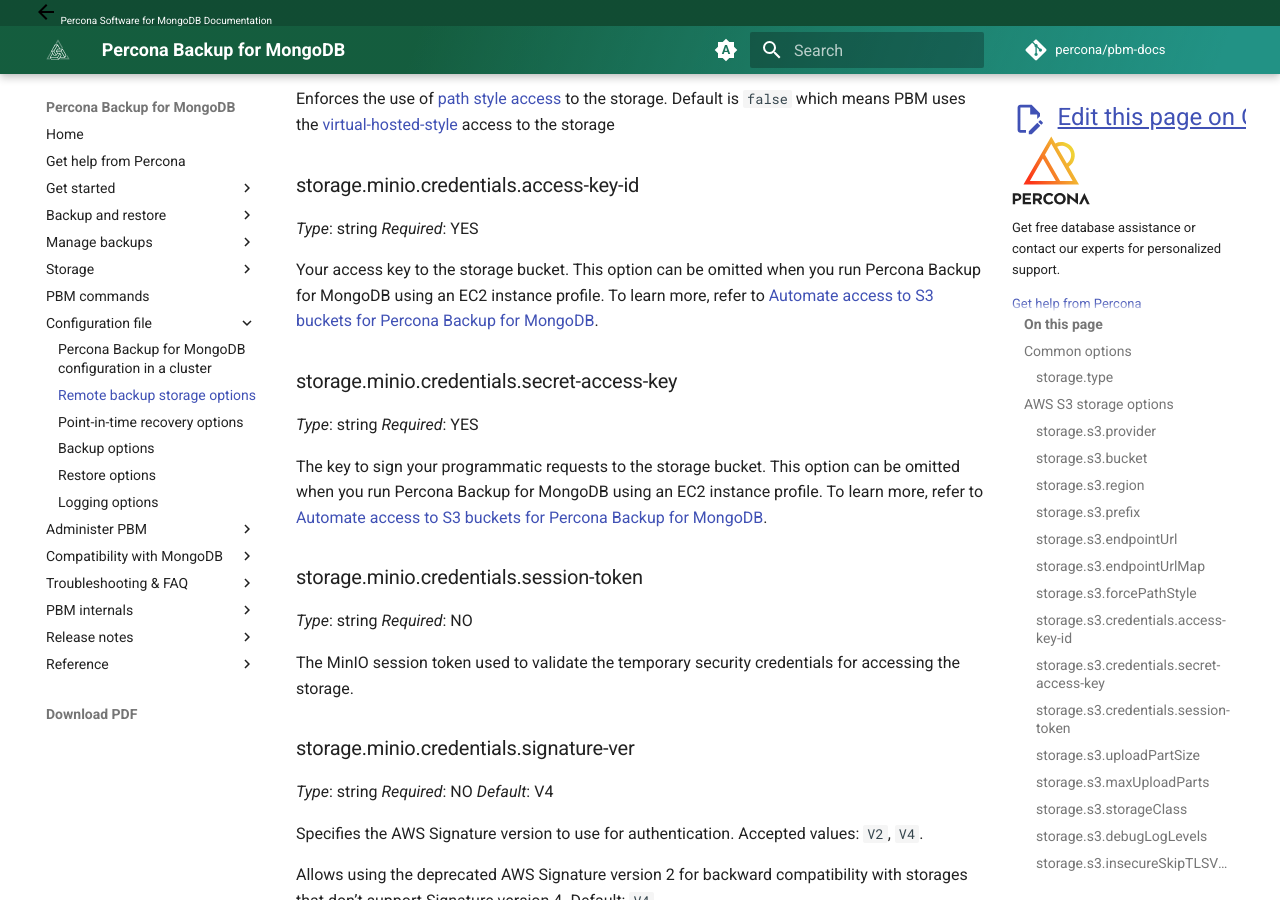
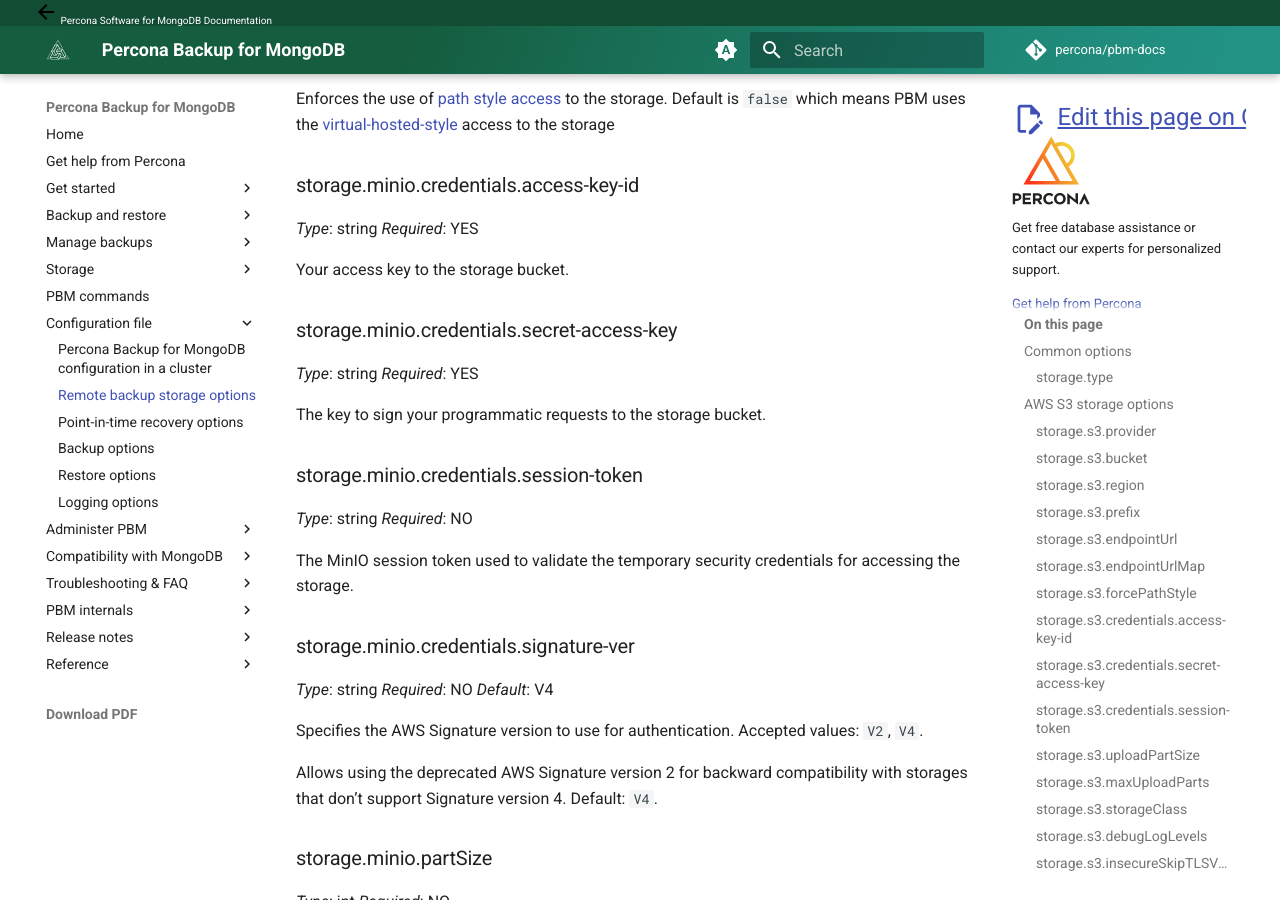
Before and after one commit to percona/pbm-docs, an MkDocs documentation site: the page built from docs/reference/configuration-options.md, in a window 1280 px wide and 900 px high, scrolled down 8926 px. Built offline with MkDocs 1.6.1 and Material for MkDocs 9.7.7, drawn with Linux system fonts in a browser that asks for light colours; nearby versions of some CDN libraries; comment, search, counter and statistics services are not loaded.

Commit message:
Update docs/reference/configuration-options.md
Co-authored-by: Copilot <175728472+Copilot@users.noreply.github.com>

```diff
--- a/docs/reference/configuration-options.md
+++ b/docs/reference/configuration-options.md
@@ -351,14 +351,14 @@ Enforces the use of [path style access](../reference/glossary.md#path-style-acce
 *Type*: string
 *Required*: YES
 
-Your access key to the storage bucket. This option can be omitted when you run Percona Backup for MongoDB using an EC2 instance profile. To learn more, refer to [Automate access to S3 buckets for Percona Backup for MongoDB](../manage/automate-s3-access.md).
+Your access key to the storage bucket.
 
 ### storage.minio.credentials.secret-access-key
 
 *Type*: string
 *Required*: YES
 
-The key to sign your programmatic requests to the storage bucket. This option can be omitted when you run Percona Backup for MongoDB using an EC2 instance profile. To learn more, refer to [Automate access to S3 buckets for Percona Backup for MongoDB](../manage/automate-s3-access.md).
+The key to sign your programmatic requests to the storage bucket.
 
 ### storage.minio.credentials.session-token
 
```
